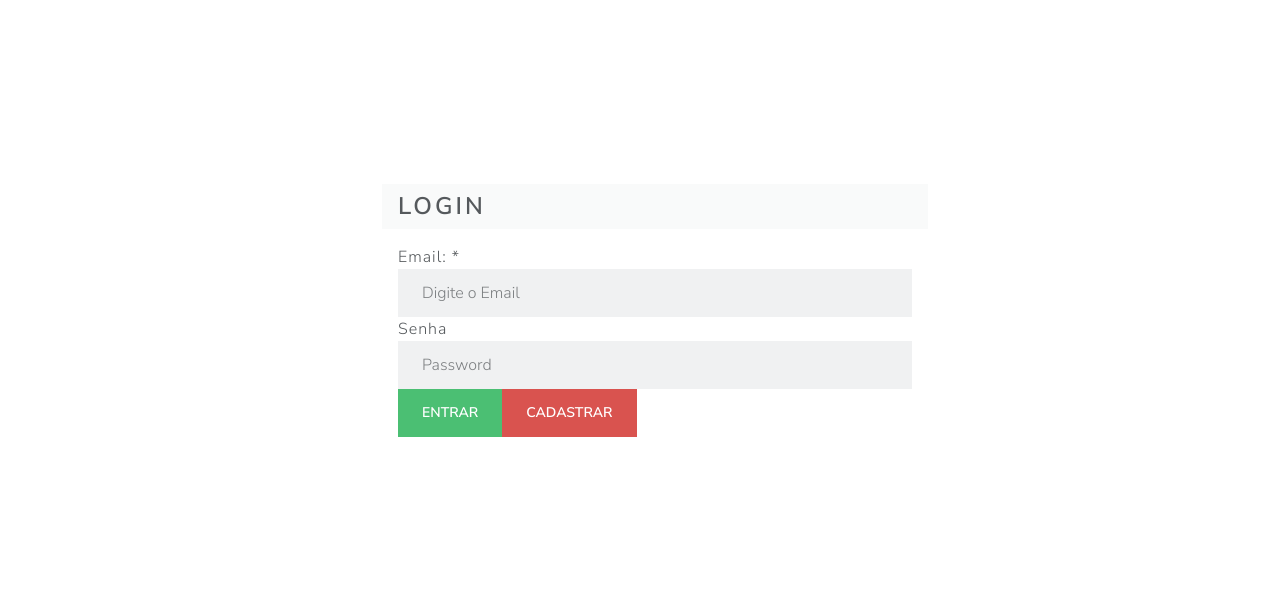
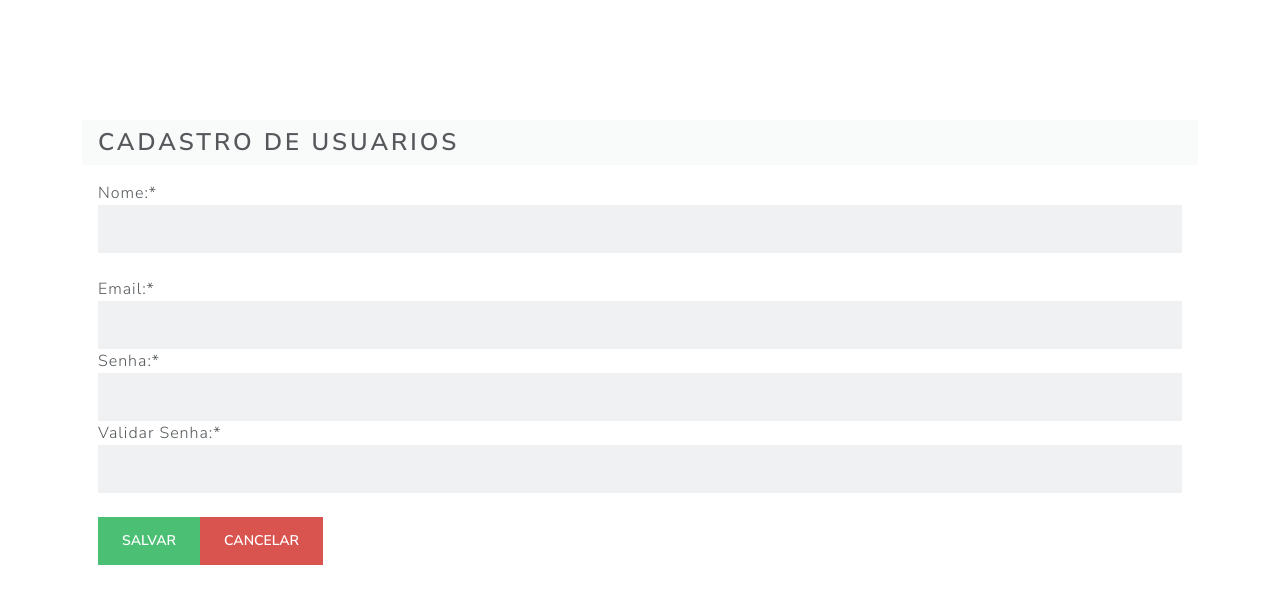
Before and after one commit to victorneves99/MinhasFinancas, a React (Create React App) app in the folder minhas-financas-app/: page / in a window 1280 px wide. Shown: the top 604 px of the page. Built offline with nearby package versions, Linux system fonts and the light colour scheme.

Commit message:
implementando o componenete de Cadastro de Usuario

```diff
--- a/minhas-financas-app/src/App.js
+++ b/minhas-financas-app/src/App.js
@@ -1,12 +1,13 @@
 import React, { Component } from "react";
 import "bootswatch/dist/lux/bootstrap.css";
 import Login from "./views/login";
-import './custom.css'
+import "./custom.css";
+import CadastroUsuario from "./views/cadastroUsuario";
 export default class App extends Component {
   render() {
     return (
       <div>
-        <Login />
+        <CadastroUsuario />
       </div>
     );
   }
--- /dev/null
+++ b/minhas-financas-app/src/views/cadastroUsuario.js
@@ -0,0 +1,76 @@
+import React, { Component } from "react";
+import Card from "../components/card";
+import FormGroup from "../components/form-group";
+
+export default class CadastroUsuario extends Component {
+  state = {
+    nome: "",
+    email: "",
+    senha: "",
+    senhaRepeticao: "",
+  };
+
+  cadastrar = () => {
+    console.log(this.state);
+  };
+
+  render() {
+    return (
+      <div>
+        <div className="container">
+          <Card title="Cadastro de Usuarios">
+            <div className="row">
+              <div className="col-lg-12">
+                <div className="bs-component">
+                  <FormGroup label="Nome:*" htmlFor="inputNome">
+                    <input
+                      className="form-control"
+                      type="text"
+                      name="nome"
+                      onChange={(e) => this.setState({ nome: e.target.value })}
+                    ></input>
+                  </FormGroup>
+                  <br />
+                  <FormGroup label="Email:*" htmlFor="inputEmail">
+                    <input
+                      className="form-control"
+                      type="email"
+                      id="email"
+                      name="inputEmail"
+                      onChange={(e) => this.setState({ email: e.target.value })}
+                    />
+                  </FormGroup>
+                  <FormGroup label="Senha:*" htmlFor="inputSenha">
+                    <input
+                      className="form-control"
+                      type="password"
+                      id="senha"
+                      name="inputSenha"
+                      onChange={(e) => this.setState({ senha: e.target.value })}
+                    />
+                  </FormGroup>
+                  <FormGroup label="Validar Senha:*" htmlFor="inputRepitaSenha">
+                    <input
+                      className="form-control"
+                      type="password"
+                      id="repitaSenha"
+                      name="inputRepitaSenha"
+                      onChange={(e) => this.setState({ senhaRepeticao: e.target.value })}
+                    />
+                  </FormGroup>
+                  <br />
+                  <button onClick={this.cadastrar} type="button" className="btn btn-success">
+                    Salvar
+                  </button>
+                  <button type="button" className="btn btn-danger">
+                    Cancelar
+                  </button>
+                </div>
+              </div>
+            </div>
+          </Card>
+        </div>
+      </div>
+    );
+  }
+}
```
Also changed, not shown: minhas-financas-app/src/views/login.js (+5 -19 lines), 1 other file (tests, documents, lock files or other folders).
